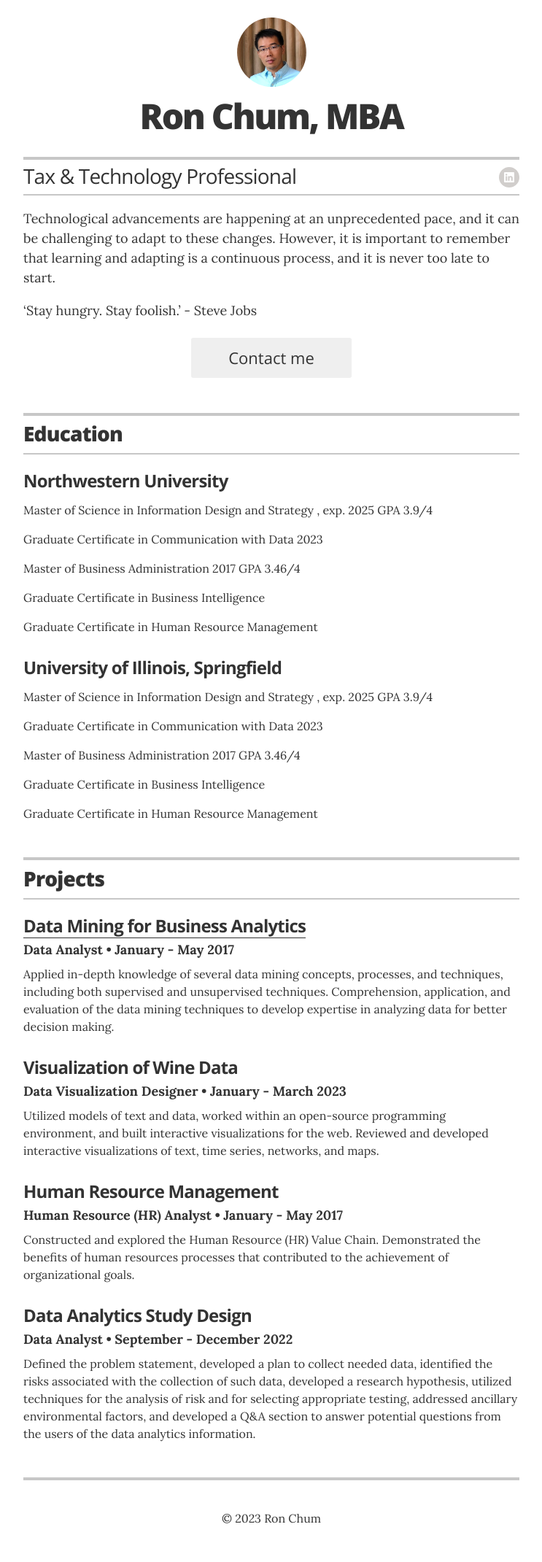
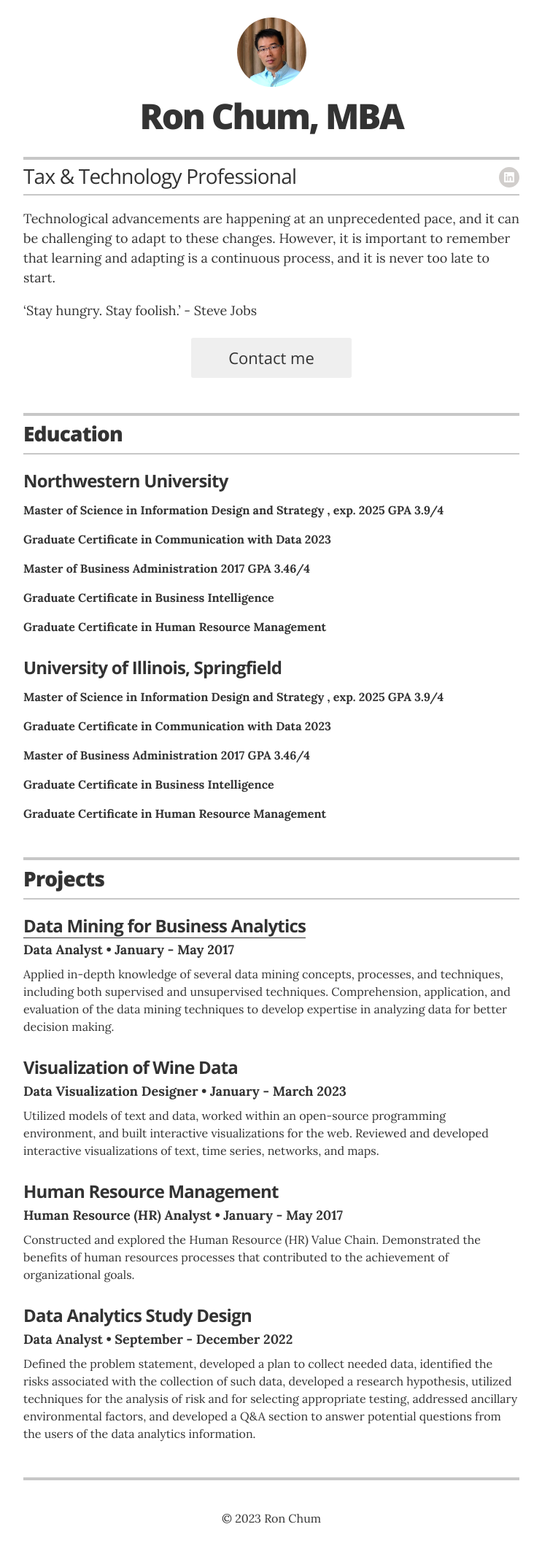
Before and after one commit to rchum/portfolio, a Jekyll site: the page built from index.html, in a window 1280 px wide. Shown: the whole page at 73% size, without its empty margins (268-1011 px from the left). Built offline with Jekyll 4.4.1, drawn with Linux system fonts in a browser that asks for light colours.

```diff
--- a/_layouts/resume.html
+++ b/_layouts/resume.html
@@ -58,11 +58,11 @@
         {% for education in site.data.education %}
         <div class="resume-item" itemscope itemtype=" ">
         <h3 class="resume-item-title" itemprop="name">{{ education.uni }}</h3>
-          <p <b>Master of Science in Information Design and Strategy , exp. 2025 GPA 3.9/4</b></p>
-          <p <b>Graduate Certificate in Communication with Data 2023</b></p>
-          <p <b>Master of Business Administration 2017 GPA 3.46/4</b></p>
-          <p <b>Graduate Certificate in Business Intelligence</b></p>
-          <p <b>Graduate Certificate in Human Resource Management</b></p>
+          <p><b>Master of Science in Information Design and Strategy , exp. 2025 GPA 3.9/4</b></p>
+          <p><b>Graduate Certificate in Communication with Data 2023</b></p>
+          <p><b>Master of Business Administration 2017 GPA 3.46/4</b></p>
+          <p><b>Graduate Certificate in Business Intelligence</b></p>
+          <p><b>Graduate Certificate in Human Resource Management</b></p>
        <!-- <h4 class="resume-item-details group" itemprop="description">{{ education.degree }} &bull; {{ education.year }}</h4>
         <h5 class="resume-item-details award-title" itemprop="description">{{ education.award }}</h5> -->
   <!-- Uncomment the following code block to include a list of awards -->
```
